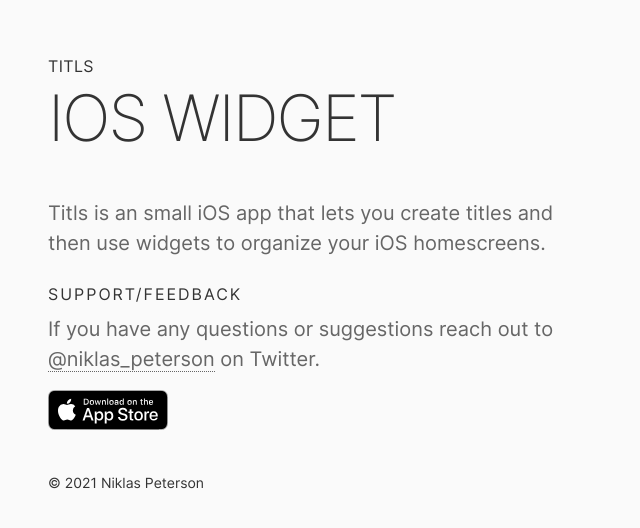
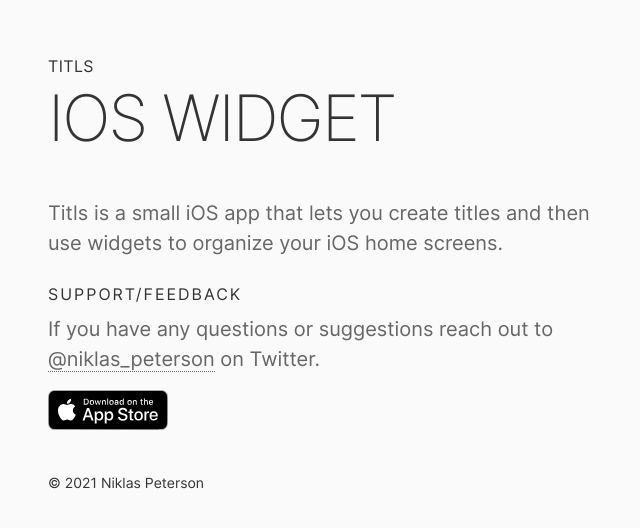
Before and after one commit to NiklasPeterson/niklaspeterson.com, a Next.js app: page /titls in a window 1280 px wide. Shown: the part 126-654 px from the top of the page, without its empty margins (0-640 px from the left). Built offline with nearby package versions, Linux system fonts and the light colour scheme; grey boxes are pictures that could not be loaded.

Commit message:
Spelling corrections

```diff
--- a/pages/titls.jsx
+++ b/pages/titls.jsx
@@ -26,7 +26,7 @@ export default function Home(props) {
       <Header heading="Titls" tagline="iOS widget" />
       <Article>
         <Heading2
-          text="Titls is an small iOS app that lets you create titles and then use widgets to organize your iOS homescreens."
+          text="Titls is a small iOS app that lets you create titles and then use widgets to organize your iOS home screens."
         />
 
         <Heading3 text="Support/Feedback"/>
@@ -58,7 +58,7 @@ export async function getStaticProps() {
     props: {
       title: "Titls | " + config.default.title,
       author: config.default.author,
-      description: "Titls is an small iOS app that lets you create titles and then use widgets to organise your iOS homescreens.",
+      description: "Titls is a small iOS app that lets you create titles and then use widgets to organize your iOS home screens.",
       dribbble: config.default.dribbble,
       github: config.default.github,
       twitter: config.default.twitter,
```
